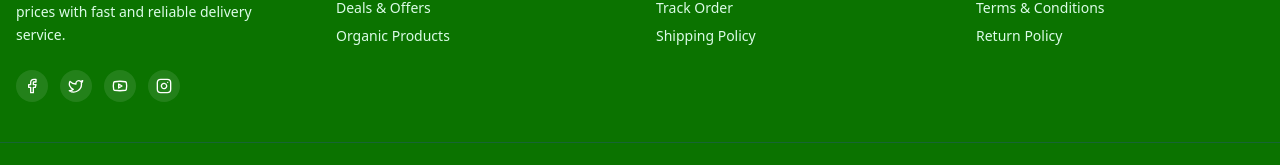
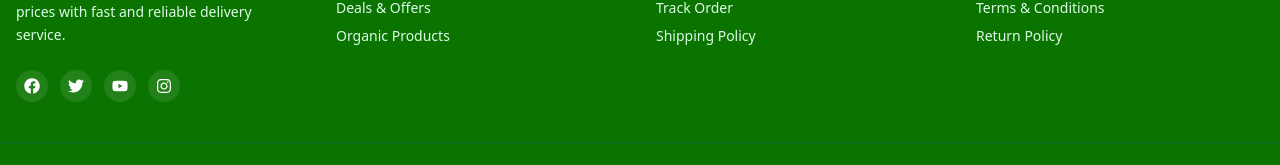
Before and after one commit to iamhasib121/sohoj-life-clean, a Next.js app: page / in a window 1280 px wide. Shown: the part 1646-1811 px from the top of the page. Built offline with nearby package versions, Linux system fonts and the light colour scheme.

Commit message:
Update Footer.tsx

```diff
--- a/components/Footer.tsx
+++ b/components/Footer.tsx
@@ -1,7 +1,7 @@
 "use client";
 
 import Link from "next/link";
-import { Facebook, Twitter, Youtube, Instagram } from "lucide-react";
+import { FaFacebook, FaTwitter, FaYoutube, FaInstagram } from "react-icons/fa";
 
 export default function Footer() {
   return (
@@ -15,16 +15,16 @@
           </p>
           <div className="flex items-center gap-3">
             <Link href="#" className="bg-white/10 hover:bg-white/20 p-2 rounded-full transition">
-              <Facebook className="w-4 h-4" />
+              <FaFacebook className="w-4 h-4" />
             </Link>
             <Link href="#" className="bg-white/10 hover:bg-white/20 p-2 rounded-full transition">
-              <Twitter className="w-4 h-4" />
+              <FaTwitter className="w-4 h-4" />
             </Link>
             <Link href="#" className="bg-white/10 hover:bg-white/20 p-2 rounded-full transition">
-              <Youtube className="w-4 h-4" />
+              <FaYoutube className="w-4 h-4" />
             </Link>
             <Link href="#" className="bg-white/10 hover:bg-white/20 p-2 rounded-full transition">
-              <Instagram className="w-4 h-4" />
+              <FaInstagram className="w-4 h-4" />
             </Link>
           </div>
         </div>
```
